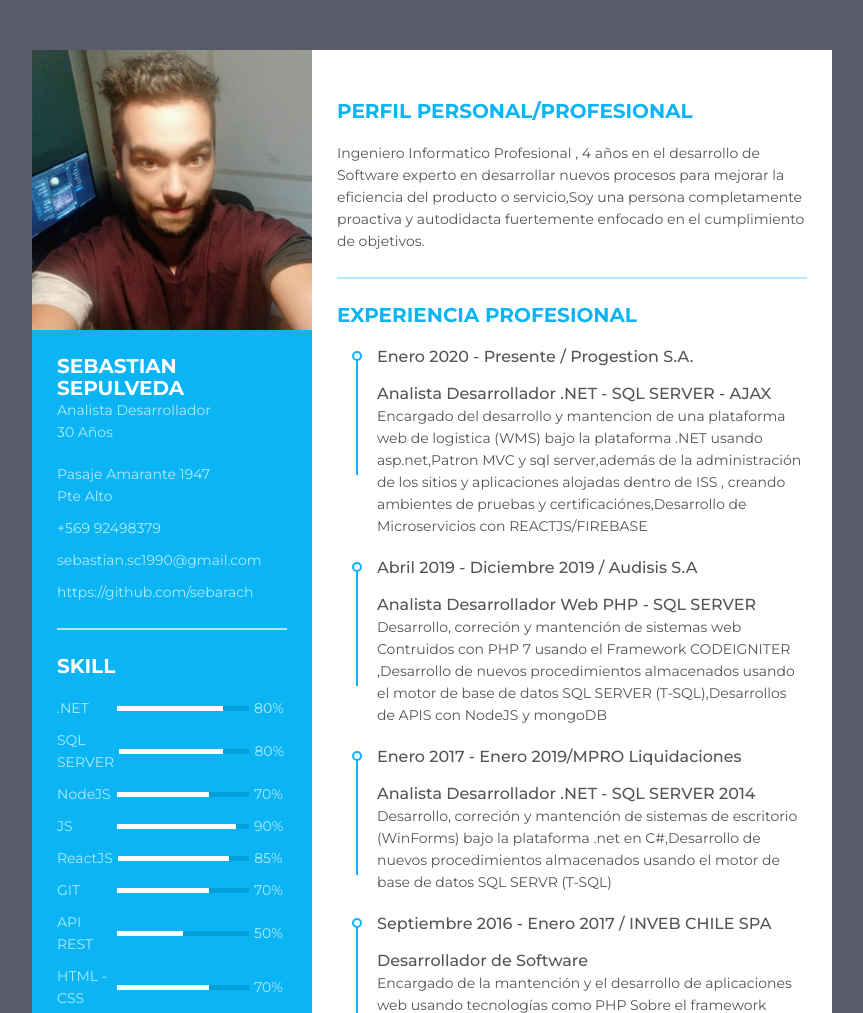
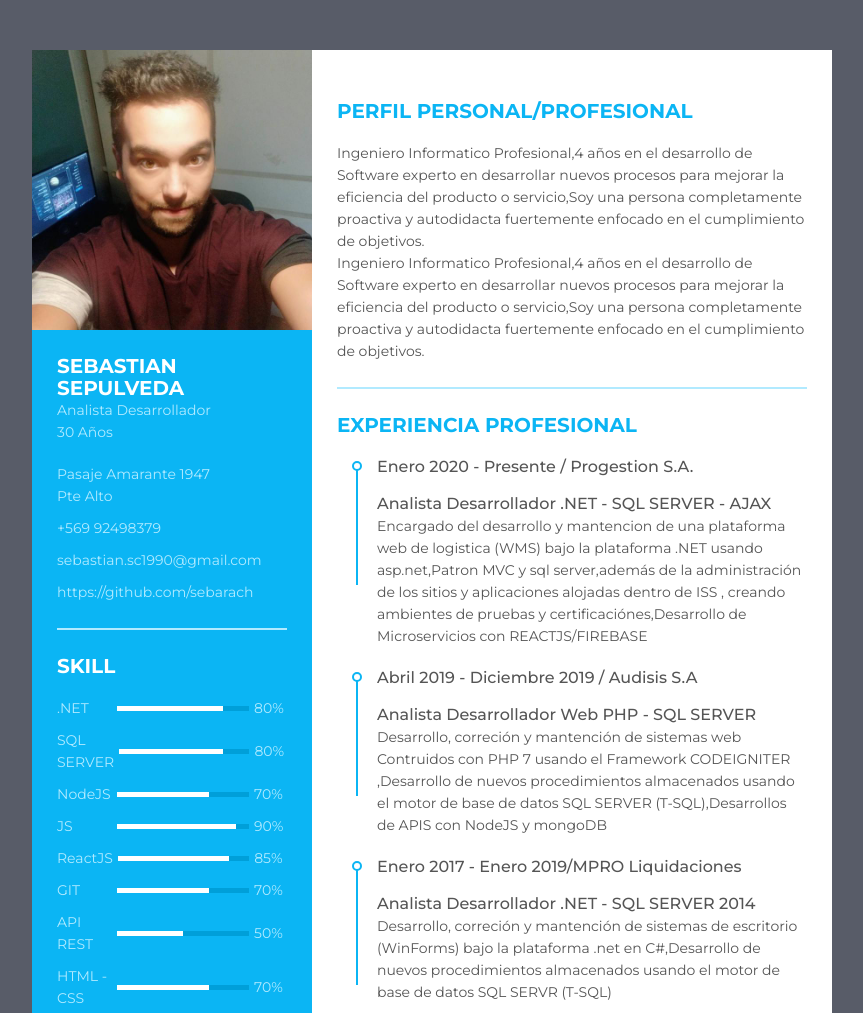
Before and after one commit to sebarach/CVSEBA, a plain HTML site: page index.html in a window 1280 px wide. Shown: the top 1013 px of the page, without its empty margins (208-1071 px from the left). Drawn offline with Linux system fonts and the light colour scheme.

Commit message:
Update..

```diff
--- a/index.html
+++ b/index.html
@@ -154,7 +154,8 @@
         <div class="title">
            <p class="bold">Perfil Personal/Profesional</p>
          </div>
-        <p>Ingeniero Informatico Profesional , 4 años en el desarrollo de Software experto en desarrollar nuevos procesos para mejorar la eficiencia del producto o servicio,Soy una persona completamente proactiva y autodidacta fuertemente enfocado en el cumplimiento de objetivos.</p>
+        <p>Ingeniero Informatico Profesional,4 años en el desarrollo de Software experto en desarrollar nuevos procesos para mejorar la eficiencia del producto o servicio,Soy una persona completamente proactiva y autodidacta fuertemente enfocado en el cumplimiento de objetivos.</p>
+        <p>Ingeniero Informatico Profesional,4 años en el desarrollo de Software experto en desarrollar nuevos procesos para mejorar la eficiencia del producto o servicio,Soy una persona completamente proactiva y autodidacta fuertemente enfocado en el cumplimiento de objetivos.</p>
     </div>
     <div class="resume_item resume_work">
         <div class="title">
```
